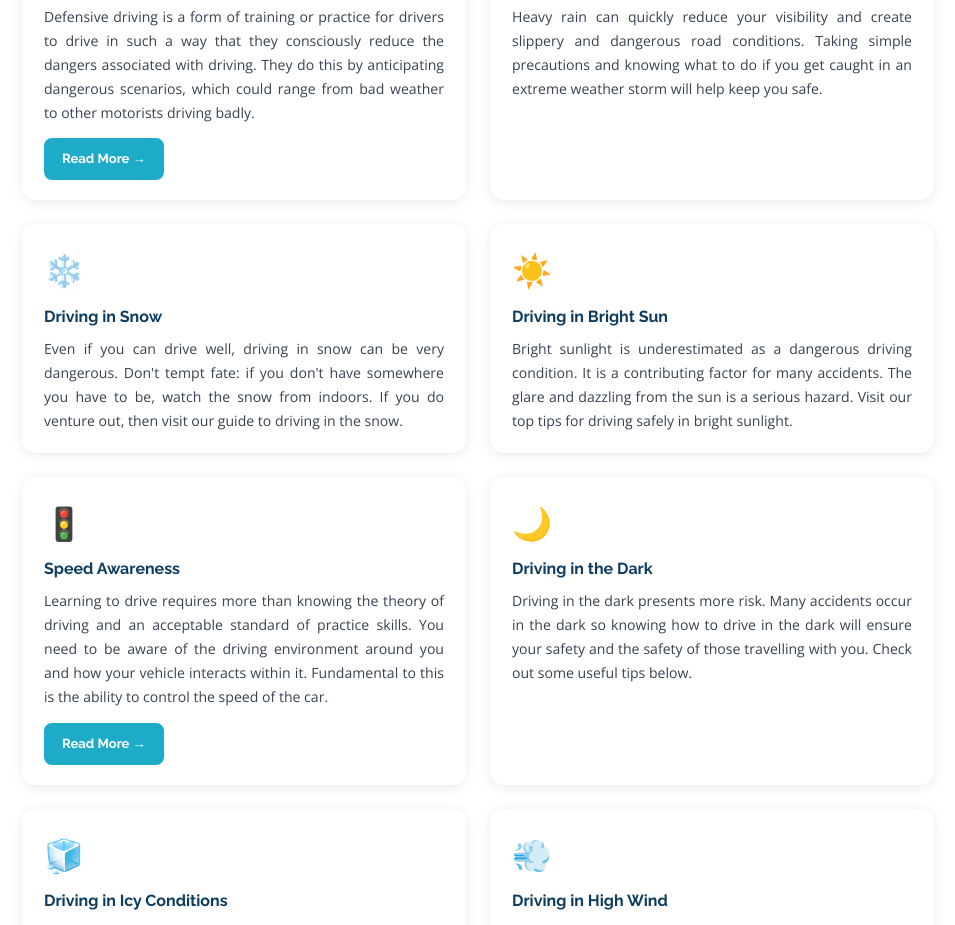
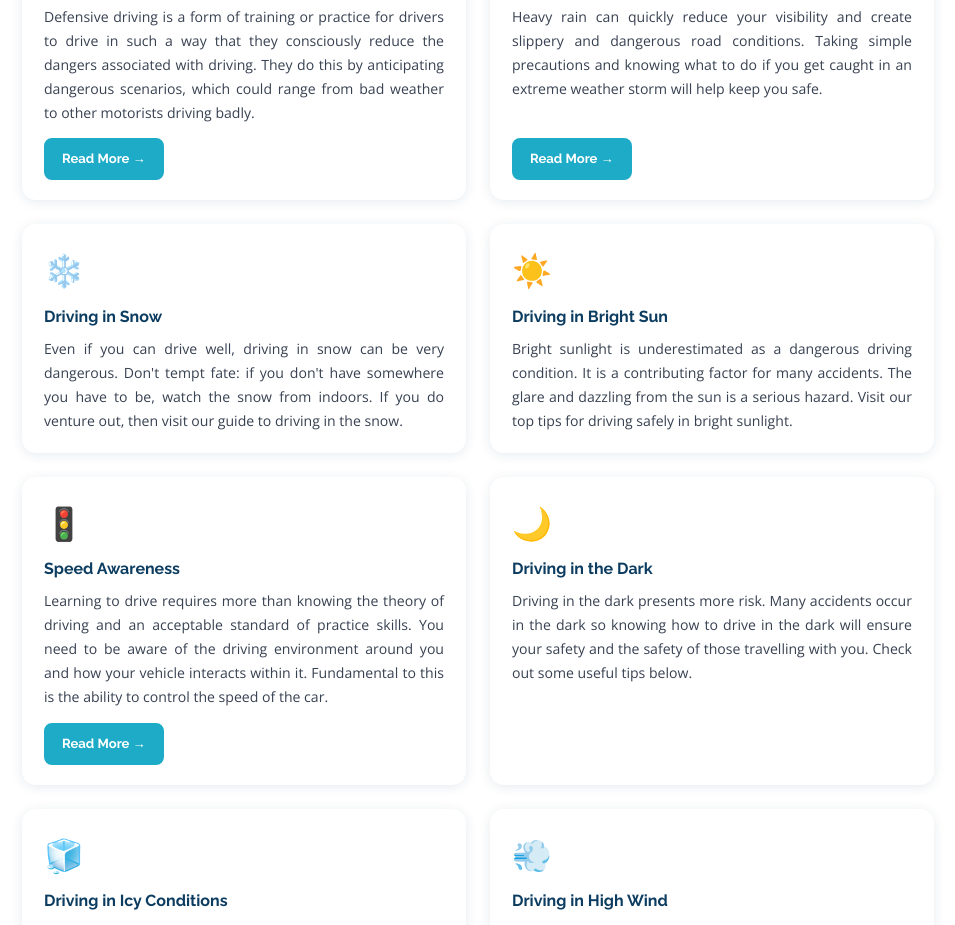
Before and after one commit to mikehinton-wq/mods-website, a React (Vite) app: page /driving-skills in a window 1280 px wide. Shown: the part 880-1805 px from the top of the page, without its empty margins (162-1117 px from the left). Built offline with nearby package versions, Linux system fonts and the light colour scheme.

Commit message:
Update site

```diff
--- a/src/pages/DrivingSkills.jsx
+++ b/src/pages/DrivingSkills.jsx
@@ -24,6 +24,7 @@ export default function DrivingSkills() {
       icon: '🌧️',
       title: 'Driving in Wet Conditions',
       desc: 'Heavy rain can quickly reduce your visibility and create slippery and dangerous road conditions. Taking simple precautions and knowing what to do if you get caught in an extreme weather storm will help keep you safe.',
+      to: '/driving-skills/wet-conditions',
     },
     {
       icon: '❄️',
```
